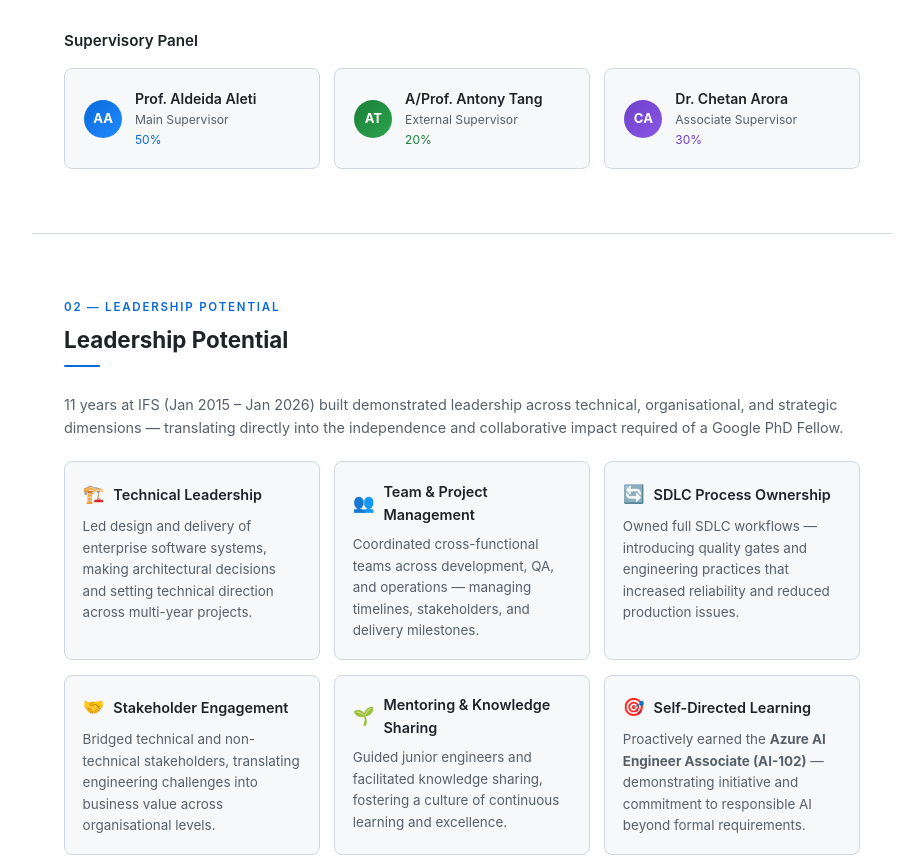
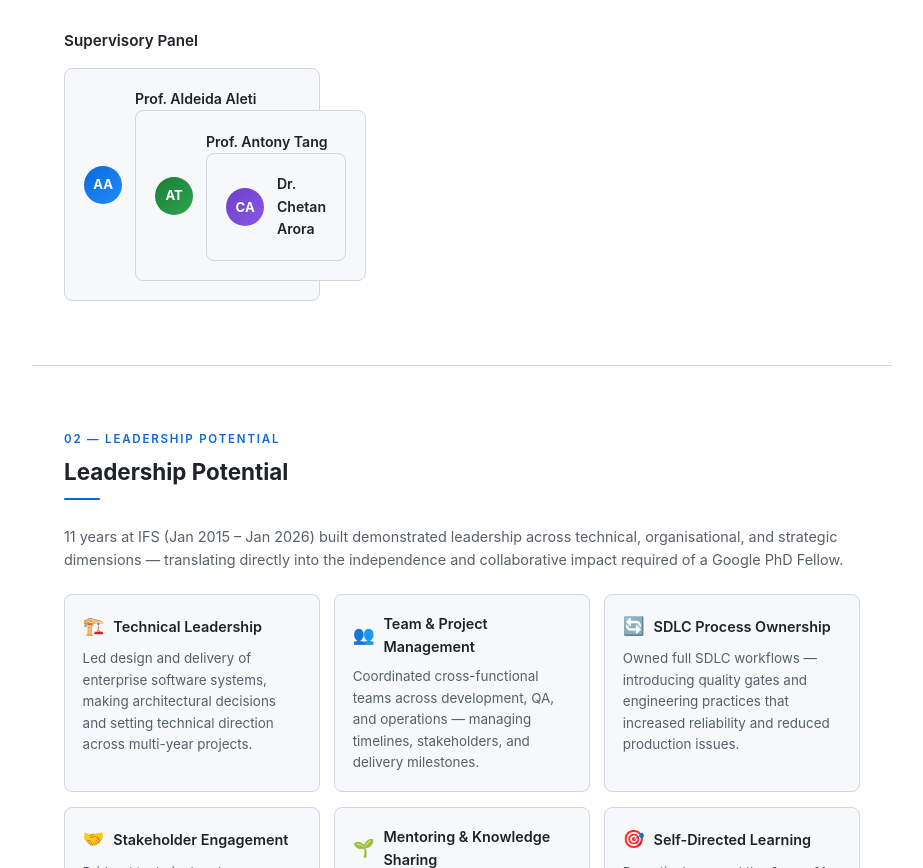
Before and after one commit to ejapVaruni/ejapVaruni.github.io, a plain HTML site: page index.html in a window 1280 px wide. Shown: the part 1807-2675 px from the top of the page, without its empty margins (178-1101 px from the left). Drawn offline with Linux system fonts and the light colour scheme.

Commit message:
Update index.html

```diff
--- a/index.html
+++ b/index.html
@@ -248,9 +248,9 @@
 
   <h3 style="font-size:.95rem;margin:2rem 0 .9rem;font-weight:600">Supervisory Panel</h3>
   <div class="grid-3">
-    <div class="card"><div class="sup"><div class="sup-av" style="background:linear-gradient(135deg,#0969da,#218bff)">AA</div><div><div class="sup-name">Prof. Aldeida Aleti</div><div class="sup-role">Main Supervisor</div><div class="sup-pct" style="color:var(--accent)">50%</div></div></div></div>
-    <div class="card"><div class="sup"><div class="sup-av" style="background:linear-gradient(135deg,#1a7f37,#2da44e)">AT</div><div><div class="sup-name">A/Prof. Antony Tang</div><div class="sup-role">External Supervisor</div><div class="sup-pct" style="color:var(--green)">20%</div></div></div></div>
-    <div class="card"><div class="sup"><div class="sup-av" style="background:linear-gradient(135deg,#6e40c9,#8957e5)">CA</div><div><div class="sup-name">Dr. Chetan Arora</div><div class="sup-role">Associate Supervisor</div><div class="sup-pct" style="color:#6e40c9">30%</div></div></div></div>
+    <div class="card"><div class="sup"><div class="sup-av" style="background:linear-gradient(135deg,#0969da,#218bff)">AA</div><div><div class="sup-name">Prof. Aldeida Aleti</div>
+    <div class="card"><div class="sup"><div class="sup-av" style="background:linear-gradient(135deg,#1a7f37,#2da44e)">AT</div><div><div class="sup-name">Prof. Antony Tang</div>
+    <div class="card"><div class="sup"><div class="sup-av" style="background:linear-gradient(135deg,#6e40c9,#8957e5)">CA</div><div><div class="sup-name">Dr. Chetan Arora</div>
   </div>
 </section>
 
```
